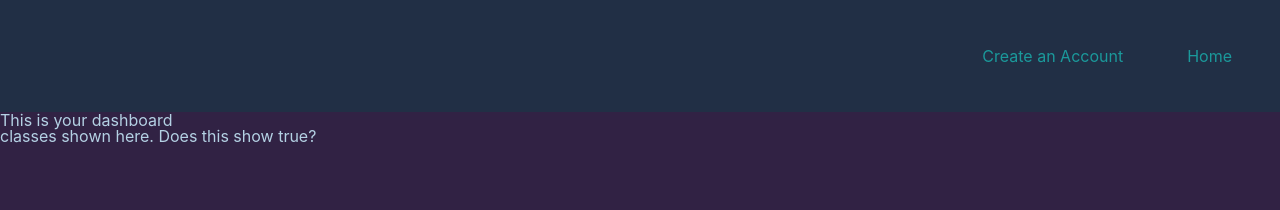
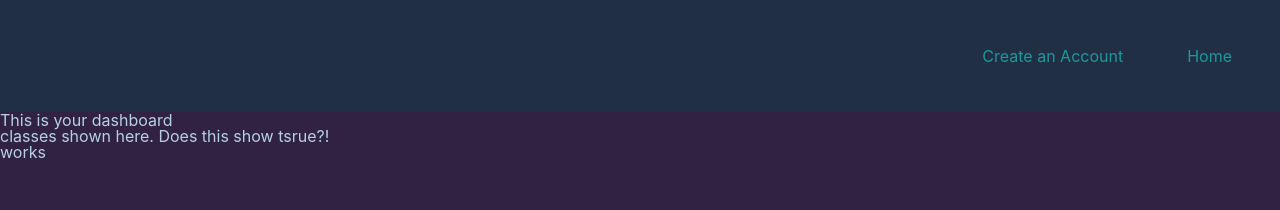
Before and after one commit to eg180/school-in-the-cloud, a React (Create React App) app: page /dashboard in a window 1280 px wide. Shown: the top 210 px of the page. Built offline with nearby package versions, Linux system fonts and the light colour scheme.

Commit message:
redux working

```diff
--- a/src/components/Dashboard.js
+++ b/src/components/Dashboard.js
@@ -5,15 +5,16 @@ const Dashboard = (props) => {
     return (
         <div>
             <h1>This is your dashboard</h1>
-            classes shown here. Does this show true?
-            <h2>{props.state}</h2>
+            classes shown here. Does this show tsrue?!
+            <h2>{props.testing}</h2>
         </div>
     )
 }
 
 const mapStateToProps = (state) => {
     return {
-        admin: state.admin
+        admin: state.admin,
+        testing: state.testing
     }
 }
 
--- a/src/store/reducers/index.js
+++ b/src/store/reducers/index.js
@@ -4,7 +4,8 @@ const initialState = {
     student: false,
     volunteer: false,
     admin: false,
-    isLoading: false
+    isLoading: false,
+    testing: "works"
 };
 
 export const accountReducer = (state = initialState, action) => {
```
